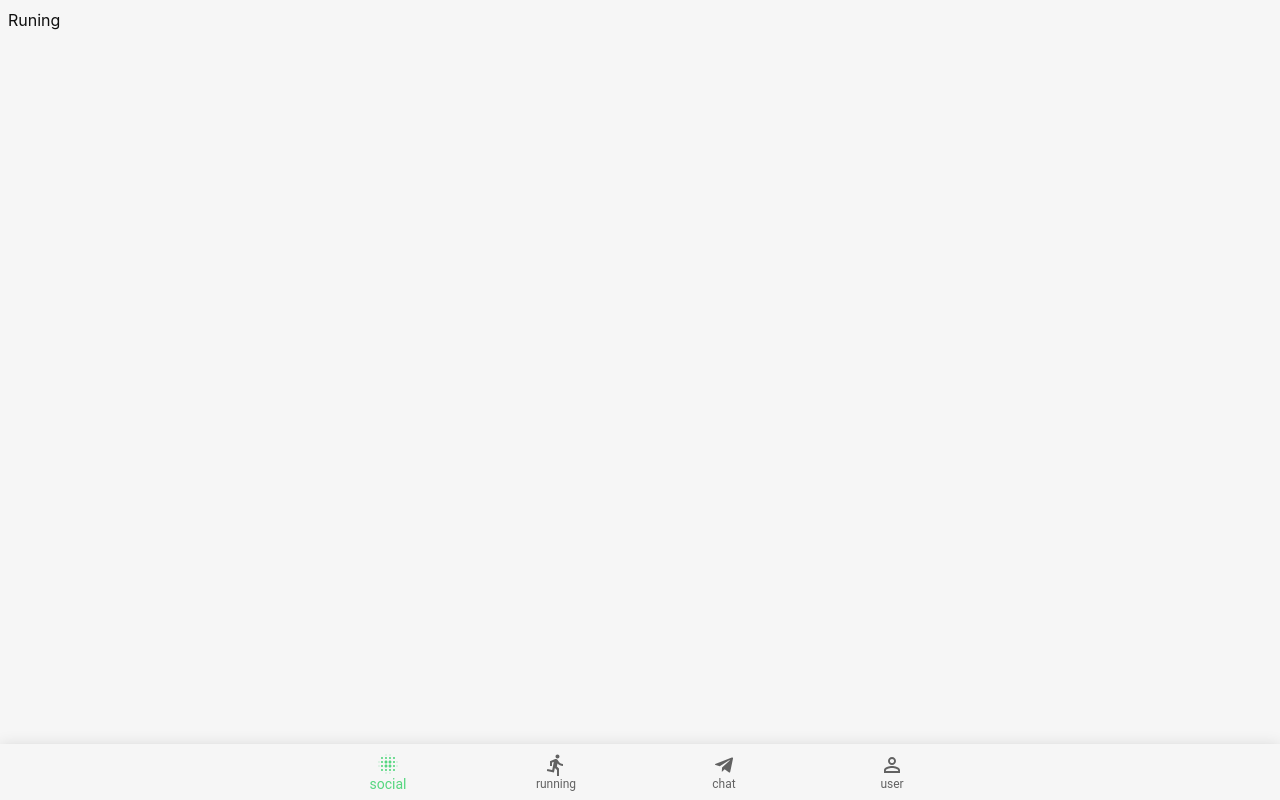
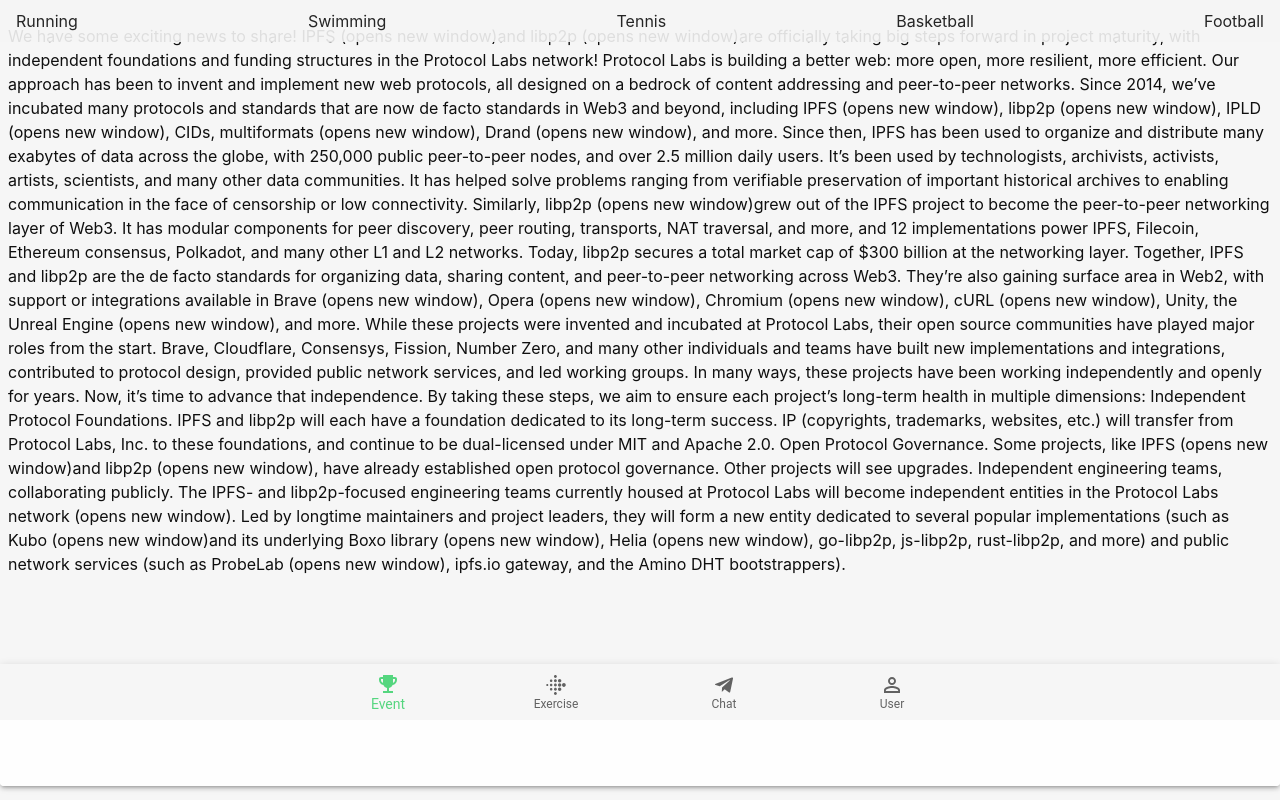
Before and after one commit to dliangx/srun, a React (Vite) app: page /running in a window 1280 px wide. Built offline with nearby package versions, Linux system fonts and the light colour scheme.

Commit message:
update content

```diff
--- a/src/App.css
+++ b/src/App.css
@@ -23,16 +23,53 @@
 
 .container {
   /* 绝对定位，进行内部滚动 */
+  /* position: absolute; */
+  top: 0;
+  bottom: 0;
+  right: 0;
+  left: 0;
+  margin-bottom: 42px;
+  /* 使之可以滚动 */
+  overflow-y: scroll;
+  /* 增加该属性，可以增加弹性 */
+  -webkit-overflow-scrolling: touch;
+}
+
+.content {
+  /* 绝对定位，进行内部滚动 */
   position: absolute;
   top: 0;
-  bottom: 2rem;
+  bottom: 0;
   right: 0;
   left: 0;
+  height: 86vh;
   padding: 1rem;
   /* 使之可以滚动 */
   overflow-y: scroll;
   /* 增加该属性，可以增加弹性 */
   -webkit-overflow-scrolling: touch;
+}
+
+.menu {
+  /* bottom: 0; */
+  display: flex;
+  position: fixed;
+  top: 0;
+  left: 0;
+  right: 0;
+  padding-left: 1rem;
+  padding-right: 1rem;
+  height: 42px;
+  z-index: 1000;
+  opacity: 0.9;
+  gap: 2rem;
+  justify-content: space-between;
+  align-items: center;
+  overflow-x: auto;
+  scrollbar-width: none; /* Firefox */
+  -ms-overflow-style: none; /* Internet Explorer 10+ */
+  -webkit-overflow-scrolling: touch;
+  background-color: #f6f6f6;
 }
 
 .logo {
@@ -89,9 +126,12 @@
 @media (prefers-color-scheme: dark) {
   :root {
     color: #f6f6f6;
-    background-color: #222222;
+    background-color: #1D1D1D;
   }
 
+  .menu {
+    background-color: #1d1d1d;
+  }
   a:hover {
     color: #24c8db;
   }
--- a/src/App.tsx
+++ b/src/App.tsx
@@ -1,4 +1,3 @@
-import Nav from './component/Nav';
 import { useSystemTheme } from './hooks/useSystemTheme';
 import { ThemeProvider } from '@mui/material';
 import { darkTheme, lightTheme } from './theme';
--- /dev/null
+++ b/src/component/Menu.tsx
@@ -0,0 +1,15 @@
+import React from 'react';
+
+const Menu: React.FC = () => {
+  return (
+    <div className="menu">
+      <div>Running</div>
+      <div>Swimming</div>
+      <div>Tennis</div>
+      <div>Basketball</div>
+      <div>Football</div>
+    </div>
+  );
+};
+
+export default Menu;
--- a/src/component/Nav.tsx
+++ b/src/component/Nav.tsx
@@ -1,9 +1,9 @@
 import  { useContext } from 'react';
 import { BottomNavigation, BottomNavigationAction, Paper } from '@mui/material';
-import BlurOnIcon from '@mui/icons-material/BlurOn';
+import EmojiEventsIcon from '@mui/icons-material/EmojiEvents';
 import PermIdentityIcon from '@mui/icons-material/PermIdentity';
-import DirectionsRunIcon from '@mui/icons-material/DirectionsRun';
 import TelegramIcon from '@mui/icons-material/Telegram';
+import FitbitIcon from '@mui/icons-material/Fitbit';
 import { AppContext } from '../App';
 import { useNavigate } from 'react-router';
 
@@ -17,18 +17,22 @@
         bottom: 0,
         left: 0,
         right: 0,
-        height: '56px',
         zIndex: 1000,
+
+        top: 'calc(100vh - 136px)',
+        height: 122,
+        bgcolor: (theme) => (theme.palette.mode === 'dark' ? 'rgb(0,0,0,0.9)' : 'rgb(255,255,255,0.9)'),
       }}
-      elevation={9}
+      elevation={3}
     >
       <BottomNavigation
         showLabels
         value={navIndex}
         sx={{
           bgcolor: (theme) =>
-            theme.palette.mode === 'dark' ? '#222222' : '#f6f6f6',
+            theme.palette.mode === 'dark' ? '#1D1D1D' : '#f6f6f6',
         }}
+
         onChange={(_event, newValue) => {
           setNavIndex(newValue);
           console.log(newValue);
@@ -50,10 +54,10 @@
           }
         }}
       >
-        <BottomNavigationAction label="social" icon={<BlurOnIcon />} />
-        <BottomNavigationAction label="running" icon={<DirectionsRunIcon />} />
-        <BottomNavigationAction label="chat" icon={<TelegramIcon />} />
-        <BottomNavigationAction label="user" icon={<PermIdentityIcon />} />
+        <BottomNavigationAction label="Event" icon={<EmojiEventsIcon />} />
+        <BottomNavigationAction label="Exercise" icon={<FitbitIcon />} />
+        <BottomNavigationAction label="Chat" icon={<TelegramIcon />} />
+        <BottomNavigationAction label="User" icon={<PermIdentityIcon />} />
       </BottomNavigation>
     </Paper>
   );
--- a/src/page/chats.tsx
+++ b/src/page/chats.tsx
@@ -1,7 +1,7 @@
 import Nav from "../component/Nav";
 
 const Chats = () => {
-    return <div>Chats<Nav /></div>;
+    return <div className="content">Chats<Nav /></div>;
   };
 
   export default Chats;
--- a/src/page/home.tsx
+++ b/src/page/home.tsx
@@ -1,7 +1,7 @@
 import Nav from "../component/Nav";
 
 const Home = () => {
-    return (<div>Home <Nav /></div>);
+    return (<div className="container">Home <Nav /></div>);
   };
 
   export default Home;
--- a/src/page/running.tsx
+++ b/src/page/running.tsx
@@ -1,7 +1,72 @@
-import Nav from "../component/Nav";
+import Menu from '../component/Menu';
+import Nav from '../component/Nav';
 
 const Runing = () => {
-    return <div>Runing<Nav /></div>;
-  };
+  return (
+    <div>
+    <div className="container" >
+      <Menu />
+      <p>
+        We have some exciting news to share! IPFS (opens new window)and libp2p
+        (opens new window)are officially taking big steps forward in project
+        maturity, with independent foundations and funding structures in the
+        Protocol Labs network! Protocol Labs is building a better web: more
+        open, more resilient, more efficient. Our approach has been to invent
+        and implement new web protocols, all designed on a bedrock of content
+        addressing and peer-to-peer networks. Since 2014, we’ve incubated many
+        protocols and standards that are now de facto standards in Web3 and
+        beyond, including IPFS (opens new window), libp2p (opens new window),
+        IPLD (opens new window), CIDs, multiformats (opens new window), Drand
+        (opens new window), and more. Since then, IPFS has been used to organize
+        and distribute many exabytes of data across the globe, with 250,000
+        public peer-to-peer nodes, and over 2.5 million daily users. It’s been
+        used by technologists, archivists, activists, artists, scientists, and
+        many other data communities. It has helped solve problems ranging from
+        verifiable preservation of important historical archives to enabling
+        communication in the face of censorship or low connectivity. Similarly,
+        libp2p (opens new window)grew out of the IPFS project to become the
+        peer-to-peer networking layer of Web3. It has modular components for
+        peer discovery, peer routing, transports, NAT traversal, and more, and
+        12 implementations power IPFS, Filecoin, Ethereum consensus, Polkadot,
+        and many other L1 and L2 networks. Today, libp2p secures a total market
+        cap of $300 billion at the networking layer. Together, IPFS and libp2p
+        are the de facto standards for organizing data, sharing content, and
+        peer-to-peer networking across Web3. They’re also gaining surface area
+        in Web2, with support or integrations available in Brave (opens new
+        window), Opera (opens new window), Chromium (opens new window), cURL
+        (opens new window), Unity, the Unreal Engine (opens new window), and
+        more. While these projects were invented and incubated at Protocol Labs,
+        their open source communities have played major roles from the start.
+        Brave, Cloudflare, Consensys, Fission, Number Zero, and many other
+        individuals and teams have built new implementations and integrations,
+        contributed to protocol design, provided public network services, and
+        led working groups. In many ways, these projects have been working
+        independently and openly for years. Now, it’s time to advance that
+        independence. By taking these steps, we aim to ensure each project’s
+        long-term health in multiple dimensions: Independent Protocol
+        Foundations. IPFS and libp2p will each have a foundation dedicated to
+        its long-term success. IP (copyrights, trademarks, websites, etc.) will
+        transfer from Protocol Labs, Inc. to these foundations, and continue to
+        be dual-licensed under MIT and Apache 2.0. Open Protocol Governance.
+        Some projects, like IPFS (opens new window)and libp2p (opens new
+        window), have already established open protocol governance. Other
+        projects will see upgrades. Independent engineering teams, collaborating
+        publicly. The IPFS- and libp2p-focused engineering teams currently
+        housed at Protocol Labs will become independent entities in the Protocol
+        Labs network (opens new window). Led by longtime maintainers and project
+        leaders, they will form a new entity dedicated to several popular
+        implementations (such as Kubo (opens new window)and its underlying Boxo
+        library (opens new window), Helia (opens new window), go-libp2p,
+        js-libp2p, rust-libp2p, and more) and public network services (such as
+        ProbeLab (opens new window), ipfs.io gateway, and the Amino DHT
+        bootstrappers).
+      </p>
 
-  export default Runing;
+
+    </div>
+    <Nav />
+    </div>
+  );
+};
+
+export default Runing;
--- a/src/page/user.tsx
+++ b/src/page/user.tsx
@@ -13,7 +13,7 @@
   }
   return (
     <div>
-      <Container className="container">
+      <Container className="content">
         <form
           className="row"
           onSubmit={(e) => {
```
